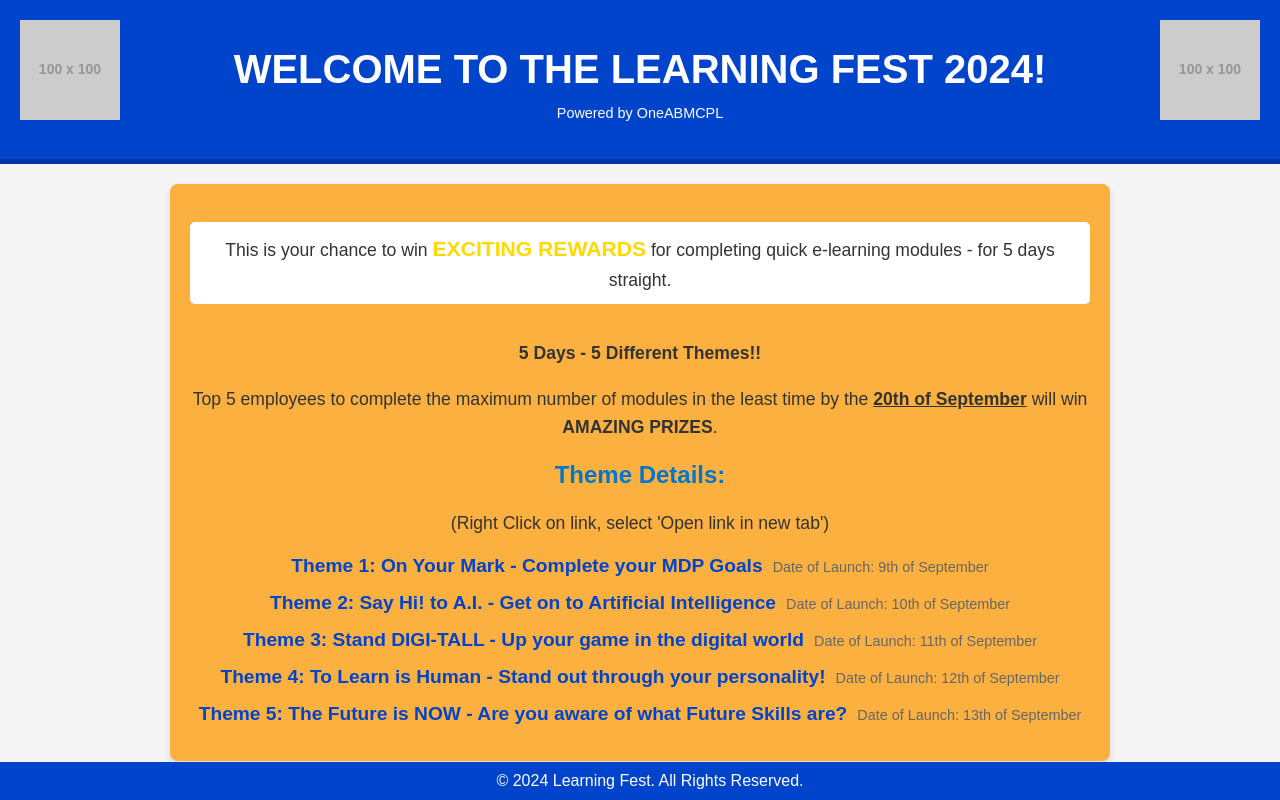
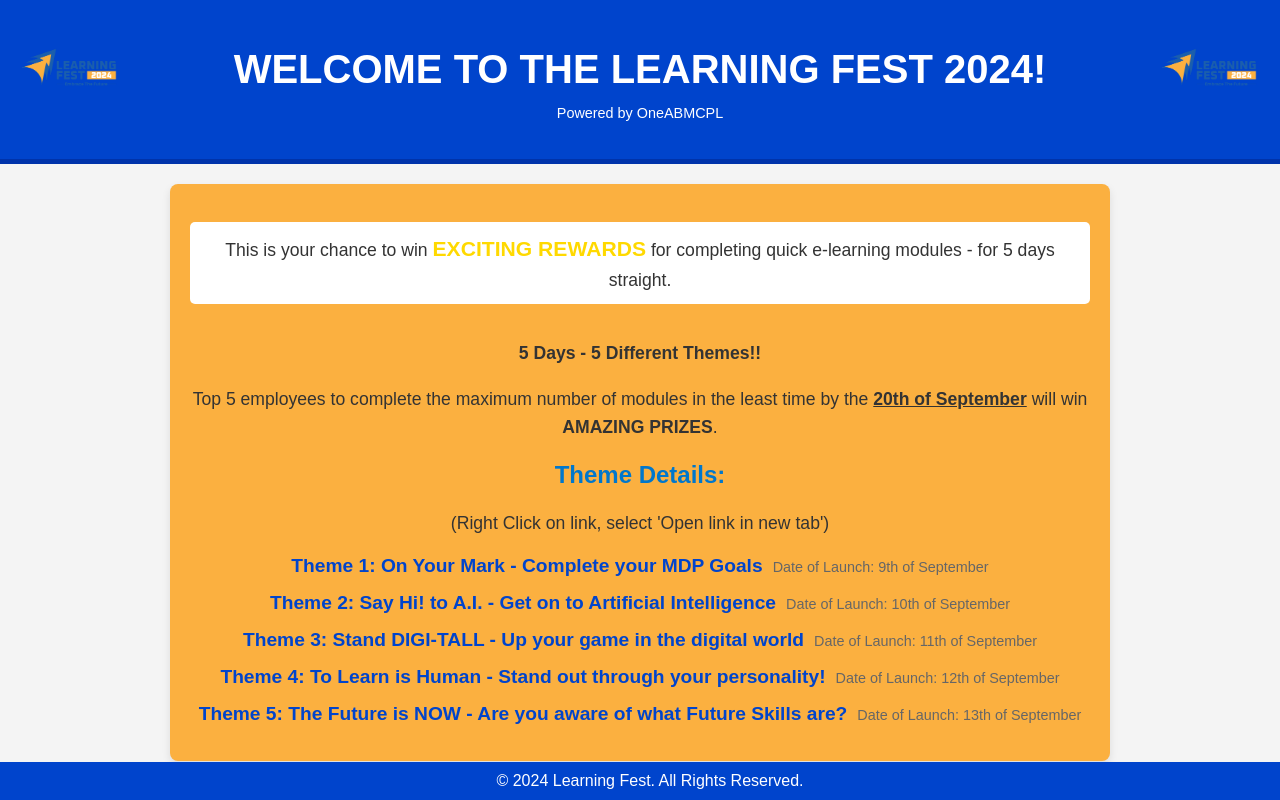
Before and after one commit to CoderAby/CourseraThon, a plain HTML site: page index.html in a window 1280 px wide. Drawn offline with Linux system fonts and the light colour scheme; placeholder pictures from the web are drawn by us.

Commit message:
Update index.html

```diff
--- a/index.html
+++ b/index.html
@@ -113,10 +113,10 @@
 </head>
 <body>
     <!-- Left image -->
-    <img src="https://via.placeholder.com/100" alt="Left Image" class="image-left">
+    <img src="Learning Fest 2024 Logo.png" alt="Left Image" class="image-left">
 
     <!-- Right image -->
-    <img src="https://via.placeholder.com/100" alt="Right Image" class="image-right">
+    <img src="Learning Fest 2024 Logo.png" alt="Right Image" class="image-right">
     <header>
         <h1>WELCOME TO THE LEARNING FEST 2024!</h1>
         <p class="powered-by">Powered by OneABMCPL</p>
```
